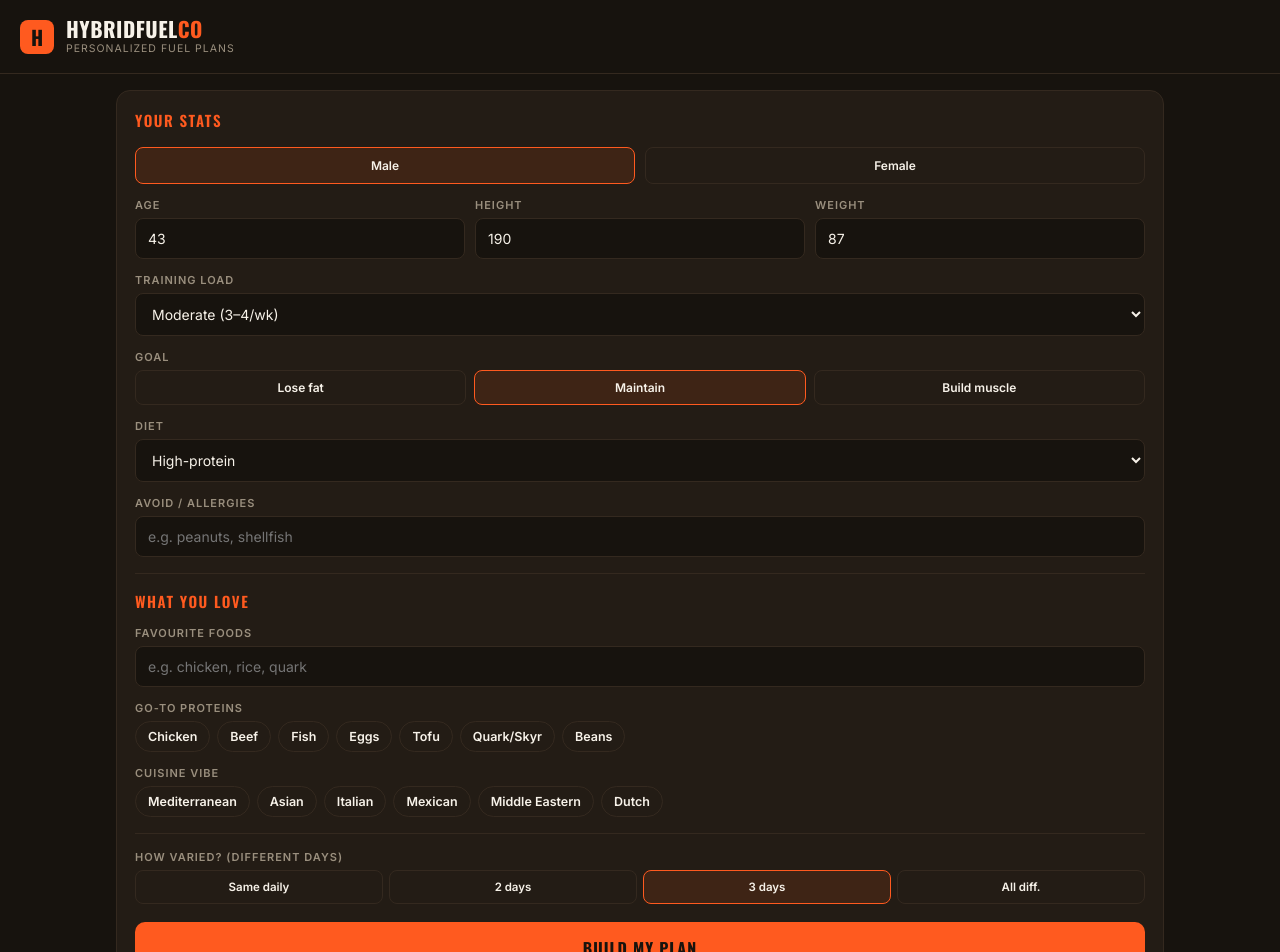
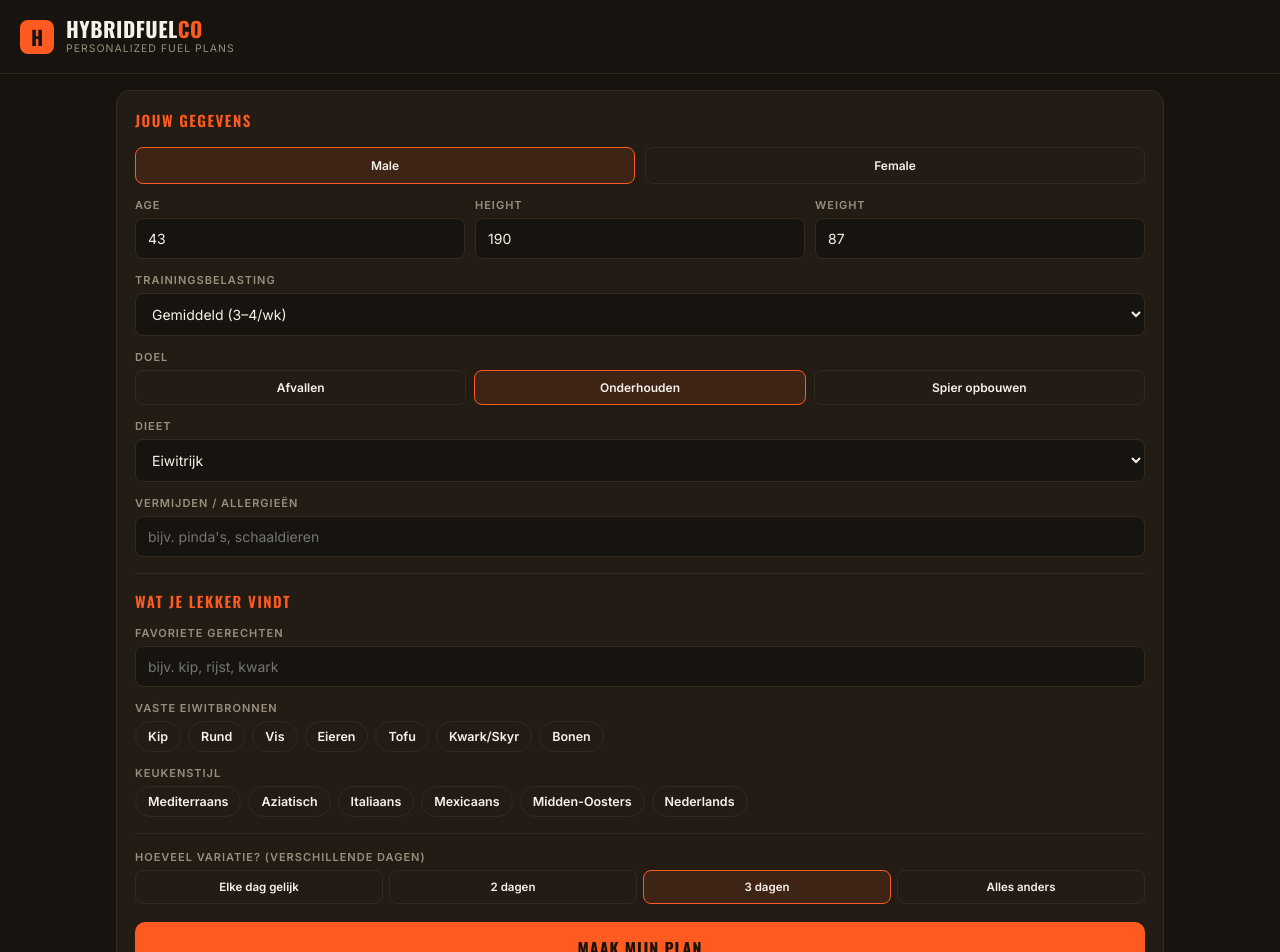
Before and after one commit to mounirchtouki-afk/hybridfuel-app, a React (Vite) app: page / in a window 1280 px wide. Shown: the top 952 px of the page. Built offline with nearby package versions, Linux system fonts and the light colour scheme.

Commit message:
Translate App content to Dutch
Updated activity labels, dietary options, and various UI text to Dutch.

```diff
--- a/src/App.jsx
+++ b/src/App.jsx
@@ -7,30 +7,31 @@ const INK = "#17130E", INK2 = "#231C15", EMBER = "#FF5A1F", EMBER_SOFT = "#FF7A4
   PAPER = "#F7F2E9", MUTED = "#9A8F7E", LINE = "#34291F", SAGE = "#7FA35C";
 
 const ACTIVITY = [
-  { id: "light", label: "Light (1–2 sessions/wk)" },
-  { id: "moderate", label: "Moderate (3–4/wk)" },
-  { id: "high", label: "High (5–6/wk)" },
-  { id: "athlete", label: "Athlete (2x/day)" },
+  { id: "light", label: "Licht (1–2 sessies/wk)" },
+  { id: "moderate", label: "Gemiddeld (3–4/wk)" },
+  { id: "high", label: "Hoog (5–6/wk)" },
+  { id: "athlete", label: "Atleet (2x/dag)" },
 ];
-const GOALS = [{ id: "cut", label: "Lose fat" }, { id: "maintain", label: "Maintain" }, { id: "gain", label: "Build muscle" }];
-const DIETS = ["No restriction", "High-protein", "Vegetarian", "Vegan", "Pescatarian"];
-const CUISINES = ["Mediterranean", "Asian", "Italian", "Mexican", "Middle Eastern", "Dutch"];
-const PROTEINS = ["Chicken", "Beef", "Fish", "Eggs", "Tofu", "Quark/Skyr", "Beans"];
-const VARIETY = [{ id: 1, label: "Same daily" }, { id: 2, label: "2 days" }, { id: 3, label: "3 days" }, { id: 7, label: "All diff." }];
-const WD = ["Mon", "Tue", "Wed", "Thu", "Fri", "Sat", "Sun"];
-const SHOP_ORDER = ["Produce", "Protein", "Dairy", "Grains & Carbs", "Pantry", "Other"];
+const GOALS = [{ id: "cut", label: "Afvallen" }, { id: "maintain", label: "Onderhouden" }, { id: "gain", label: "Spier opbouwen" }];
+const DIETS = ["Geen beperking", "Eiwitrijk", "Vegetarisch", "Veganistisch", "Pescotarisch"];
+const CUISINES = ["Mediterraans", "Aziatisch", "Italiaans", "Mexicaans", "Midden-Oosters", "Nederlands"];
+const PROTEINS = ["Kip", "Rund", "Vis", "Eieren", "Tofu", "Kwark/Skyr", "Bonen"];
+const VARIETY = [{ id: 1, label: "Elke dag gelijk" }, { id: 2, label: "2 dagen" }, { id: 3, label: "3 dagen" }, { id: 7, label: "Alles anders" }];
+const WD = ["Ma", "Di", "Wo", "Do", "Vr", "Za", "Zo"];
+const SHOP_ORDER = ["Groente & Fruit", "Vlees & Vis", "Zuivel", "Granen & Koolhydraten", "Voorraadkast", "Overig"];
 const fonts = `@import url('https://fonts.googleapis.com/css2?family=Oswald:wght@400;500;600;700&family=Inter:wght@400;500;600&display=swap');`;
 
 const num = (v, d = 0) => { const n = parseFloat(v); return isNaN(n) ? d : n; };
 
 function categorize(name) {
   const n = (name || "").toLowerCase();
-  if (/chicken|beef|turkey|pork|steak|mince|egg|tofu|tempeh|salmon|tuna|fish|shrimp|prawn|cod|lentil|bean|chickpea|ham|bacon/.test(n)) return "Protein";
-  if (/milk|yog|yoghurt|yogurt|quark|skyr|cheese|cottage|cream|butter|whey/.test(n)) return "Dairy";
-  if (/rice|pasta|bread|oat|potato|quinoa|couscous|noodle|tortilla|wrap|flour|cereal|bulgur|cracker/.test(n)) return "Grains & Carbs";
-  if (/oil|sauce|spice|salt|pepper|honey|vinegar|stock|broth|seed|nut|peanut|almond|cashew|tahini|syrup|powder|jam|herb/.test(n)) return "Pantry";
-  if (/apple|banana|berry|berries|spinach|broccoli|pepper|onion|garlic|tomato|carrot|courgette|zucchini|cucumber|lettuce|avocado|lemon|lime|mushroom|kale|veg|fruit|leek|cabbage|sprout|pea|orange|mango|grape/.test(n)) return "Produce";
-  return "Other";
+  // Herkent zowel Engelse als Nederlandse ingrediëntnamen.
+  if (/chicken|beef|turkey|pork|steak|mince|egg|tofu|tempeh|salmon|tuna|fish|shrimp|prawn|cod|lentil|bean|chickpea|ham|bacon|kip|rund|gehakt|biefstuk|ei|eieren|zalm|tonijn|vis|garnaal|garnalen|kabeljauw|linz|boon|bonen|kikkererwt|worst|kalkoen/.test(n)) return "Vlees & Vis";
+  if (/milk|yog|yoghurt|yogurt|quark|skyr|cheese|cottage|cream|butter|whey|melk|kwark|kaas|room|boter|hüttenkäse|huttenkase/.test(n)) return "Zuivel";
+  if (/rice|pasta|bread|oat|potato|quinoa|couscous|noodle|tortilla|wrap|flour|cereal|bulgur|cracker|rijst|brood|havermout|aardappel|noedel|meel|ontbijtgran|cracker|cous/.test(n)) return "Granen & Koolhydraten";
+  if (/oil|sauce|spice|salt|pepper|honey|vinegar|stock|broth|seed|nut|peanut|almond|cashew|tahini|syrup|powder|jam|herb|olie|saus|kruid|zout|peper|honing|azijn|bouillon|zaden|noot|noten|pinda|amandel|stroop|poeder|specerij/.test(n)) return "Voorraadkast";
+  if (/apple|banana|berry|berries|spinach|broccoli|pepper|onion|garlic|tomato|carrot|courgette|zucchini|cucumber|lettuce|avocado|lemon|lime|mushroom|kale|veg|fruit|leek|cabbage|sprout|pea|orange|mango|grape|appel|banaan|bes|bessen|spinazie|broccoli|paprika|ui|knoflook|tomaat|wortel|komkommer|sla|avocado|citroen|limoen|champignon|boerenkool|groente|prei|kool|erwt|sinaasappel|druif|peer|spruit/.test(n)) return "Groente & Fruit";
+  return "Overig";
 }
 
 // Roept de backend aan voor één groep dagen.
@@ -52,7 +53,7 @@ export default function App() {
   const [weight, setWeight] = useState("87");
   const [activity, setActivity] = useState("moderate");
   const [goal, setGoal] = useState("maintain");
-  const [diet, setDiet] = useState("High-protein");
+  const [diet, setDiet] = useState("Eiwitrijk");
   const [avoid, setAvoid] = useState("");
   const [likes, setLikes] = useState("");
   const [cuisines, setCuisines] = useState([]);
@@ -136,7 +137,7 @@ export default function App() {
 
       <div style={{ maxWidth: 1080, margin: "0 auto", padding: 16, display: "grid", gridTemplateColumns: "minmax(0,1fr)", gap: 18 }}>
         <div style={{ background: INK2, border: `1px solid ${LINE}`, borderRadius: 14, padding: 18 }}>
-          <div style={{ ...disp, fontSize: 15, fontWeight: 600, textTransform: "uppercase", letterSpacing: 1.5, marginBottom: 16, color: EMBER }}>Your stats</div>
+          <div style={{ ...disp, fontSize: 15, fontWeight: 600, textTransform: "uppercase", letterSpacing: 1.5, marginBottom: 16, color: EMBER }}>Jouw gegevens</div>
 
           <div style={{ display: "flex", gap: 10, marginBottom: 14 }}>
             {["male", "female"].map((s) => (
@@ -149,42 +150,42 @@ export default function App() {
             <div><label style={label}>Weight</label><input style={input} value={weight} onChange={(e) => setWeight(e.target.value)} inputMode="numeric" /></div>
           </div>
           <div style={{ marginBottom: 14 }}>
-            <label style={label}>Training load</label>
+            <label style={label}>Trainingsbelasting</label>
             <select style={input} value={activity} onChange={(e) => setActivity(e.target.value)}>
               {ACTIVITY.map((a) => <option key={a.id} value={a.id}>{a.label}</option>)}
             </select>
           </div>
           <div style={{ marginBottom: 14 }}>
-            <label style={label}>Goal</label>
+            <label style={label}>Doel</label>
             <div style={{ display: "flex", gap: 8 }}>
               {GOALS.map((g) => <div key={g.id} onClick={() => setGoal(g.id)} style={segS(goal === g.id)}>{g.label}</div>)}
             </div>
           </div>
           <div style={{ marginBottom: 14 }}>
-            <label style={label}>Diet</label>
+            <label style={label}>Dieet</label>
             <select style={input} value={diet} onChange={(e) => setDiet(e.target.value)}>
               {DIETS.map((d) => <option key={d} value={d}>{d}</option>)}
             </select>
           </div>
           <div style={{ marginBottom: 16 }}>
-            <label style={label}>Avoid / allergies</label>
-            <input style={input} value={avoid} onChange={(e) => setAvoid(e.target.value)} placeholder="e.g. peanuts, shellfish" />
+            <label style={label}>Vermijden / allergieën</label>
+            <input style={input} value={avoid} onChange={(e) => setAvoid(e.target.value)} placeholder="bijv. pinda's, schaaldieren" />
           </div>
 
           <div style={{ height: 1, background: LINE, margin: "2px 0 16px" }} />
-          <div style={{ ...disp, fontSize: 15, fontWeight: 600, textTransform: "uppercase", letterSpacing: 1.5, marginBottom: 14, color: EMBER }}>What you love</div>
+          <div style={{ ...disp, fontSize: 15, fontWeight: 600, textTransform: "uppercase", letterSpacing: 1.5, marginBottom: 14, color: EMBER }}>Wat je lekker vindt</div>
           <div style={{ marginBottom: 14 }}>
-            <label style={label}>Favourite foods</label>
-            <input style={input} value={likes} onChange={(e) => setLikes(e.target.value)} placeholder="e.g. chicken, rice, quark" />
+            <label style={label}>Favoriete gerechten</label>
+            <input style={input} value={likes} onChange={(e) => setLikes(e.target.value)} placeholder="bijv. kip, rijst, kwark" />
           </div>
           <div style={{ marginBottom: 14 }}>
-            <label style={label}>Go-to proteins</label>
+            <label style={label}>Vaste eiwitbronnen</label>
             <div style={{ display: "flex", flexWrap: "wrap", gap: 7 }}>
               {PROTEINS.map((p) => <div key={p} onClick={() => toggle(p, proteins, setProteins)} style={chipS(proteins.includes(p))}>{p}</div>)}
             </div>
           </div>
           <div style={{ marginBottom: 16 }}>
-            <label style={label}>Cuisine vibe</label>
+            <label style={label}>Keukenstijl</label>
             <div style={{ display: "flex", flexWrap: "wrap", gap: 7 }}>
               {CUISINES.map((c) => <div key={c} onClick={() => toggle(c, cuisines, setCuisines)} style={chipS(cuisines.includes(c))}>{c}</div>)}
             </div>
@@ -192,21 +193,21 @@ export default function App() {
 
           <div style={{ height: 1, background: LINE, margin: "2px 0 16px" }} />
           <div style={{ marginBottom: 18 }}>
-            <label style={label}>How varied? (different days)</label>
+            <label style={label}>Hoeveel variatie? (verschillende dagen)</label>
             <div style={{ display: "flex", gap: 6 }}>
               {VARIETY.map((v) => <div key={v.id} onClick={() => setVariety(v.id)} style={{ ...segS(variety === v.id), fontSize: 11.5, padding: "9px 2px" }}>{v.label}</div>)}
             </div>
           </div>
 
           <button onClick={handleBuild} disabled={loading} style={{ width: "100%", background: EMBER, color: INK, border: "none", padding: "14px 0", borderRadius: 10, ...disp, fontWeight: 700, fontSize: 16, letterSpacing: 1, textTransform: "uppercase", cursor: loading ? "default" : "pointer", opacity: loading ? 0.7 : 1 }}>
-            {loading ? "Building…" : "Build my plan"}
+            {loading ? "Bezig…" : "Maak mijn plan"}
           </button>
         </div>
 
         <div>
           {!started && (
             <div style={{ border: `1px dashed ${LINE}`, borderRadius: 14, padding: "48px 24px", textAlign: "center", color: MUTED }}>
-              <div style={{ ...disp, fontSize: 24, fontWeight: 600, color: PAPER, marginBottom: 8 }}>Fuel the work.</div>
+              <div style={{ ...disp, fontSize: 24, fontWeight: 600, color: PAPER, marginBottom: 8 }}>Fuel the work.</div>{/* merkslogan — bewust Engels */}
               <div style={{ fontSize: 13.5, lineHeight: 1.6 }}>Vul je gegevens in. We berekenen je macro's en bouwen een plan met gewichten.</div>
             </div>
           )}
@@ -216,7 +217,7 @@ export default function App() {
               {targets && (
                 <div style={{ background: INK2, border: `1px solid ${LINE}`, borderRadius: 14, padding: 16, marginBottom: 16 }}>
                   <div style={{ display: "flex", justifyContent: "space-between", alignItems: "baseline", marginBottom: 12 }}>
-                    <div style={{ ...label, marginBottom: 0 }}>Daily targets</div>
+                    <div style={{ ...label, marginBottom: 0 }}>Dagdoelen</div>
                     <div style={{ ...disp, fontSize: 28, fontWeight: 700 }}>{targets.kcal}<span style={{ fontSize: 12, color: MUTED, fontWeight: 400, marginLeft: 5 }}>kcal</span></div>
                   </div>
                   {targets.maintenance != null && (
@@ -225,7 +226,7 @@ export default function App() {
                     </div>
                   )}
                   <div style={{ display: "grid", gridTemplateColumns: "1fr 1fr 1fr", gap: 8 }}>
-                    {[["Protein", targets.protein, EMBER], ["Carbs", targets.carbs, EMBER_SOFT], ["Fat", targets.fat, SAGE]].map(([n, v, c]) => (
+                    {[["Eiwit", targets.protein, EMBER], ["Koolhydr.", targets.carbs, EMBER_SOFT], ["Vet", targets.fat, SAGE]].map(([n, v, c]) => (
                       <div key={n} style={{ background: INK, borderRadius: 10, padding: "10px 12px", borderLeft: `3px solid ${c}` }}>
                         <div style={{ fontSize: 10, letterSpacing: 1, textTransform: "uppercase", color: MUTED, fontWeight: 600 }}>{n}</div>
                         <div style={{ ...disp, fontSize: 20, fontWeight: 600 }}>{v}<span style={{ fontSize: 10, color: MUTED, marginLeft: 3 }}>g</span></div>
@@ -237,18 +238,18 @@ export default function App() {
 
               {week && !loading && (
                 <div style={{ display: "inline-flex", gap: 4, marginBottom: 14, background: INK2, border: `1px solid ${LINE}`, borderRadius: 10, padding: 4 }}>
-                  {[["plan", "Plan"], ["shop", "Shopping list"]].map(([id, lbl]) => (
+                  {[["plan", "Plan"], ["shop", "Boodschappen"]].map(([id, lbl]) => (
                     <div key={id} onClick={() => setView(id)} style={{ padding: "8px 16px", borderRadius: 7, background: view === id ? EMBER : "transparent", color: view === id ? INK : PAPER, fontSize: 13, fontWeight: 700, ...disp, letterSpacing: 0.5, cursor: "pointer" }}>{lbl}</div>
                   ))}
                 </div>
               )}
 
-              {loading && <div style={{ textAlign: "center", padding: "40px 0", color: EMBER, ...disp, fontSize: 17, letterSpacing: 1 }}><span className="dot">COOKING UP YOUR PLAN…</span></div>}
+              {loading && <div style={{ textAlign: "center", padding: "40px 0", color: EMBER, ...disp, fontSize: 17, letterSpacing: 1 }}><span className="dot">JE PLAN WORDT KLAARGEMAAKT…</span></div>}
 
               {error && !loading && (
                 <div style={{ background: "rgba(255,90,31,0.1)", border: `1px solid ${EMBER}`, borderRadius: 12, padding: 16, textAlign: "center" }}>
                   <div style={{ marginBottom: 12, color: PAPER, fontSize: 13, wordBreak: "break-word" }}>{error}</div>
-                  <button onClick={handleBuild} style={{ background: EMBER, color: INK, border: "none", padding: "9px 22px", borderRadius: 8, fontWeight: 700, cursor: "pointer", ...disp, letterSpacing: 1 }}>RETRY</button>
+                  <button onClick={handleBuild} style={{ background: EMBER, color: INK, border: "none", padding: "9px 22px", borderRadius: 8, fontWeight: 700, cursor: "pointer", ...disp, letterSpacing: 1 }}>OPNIEUW</button>
                 </div>
               )}
 
```
